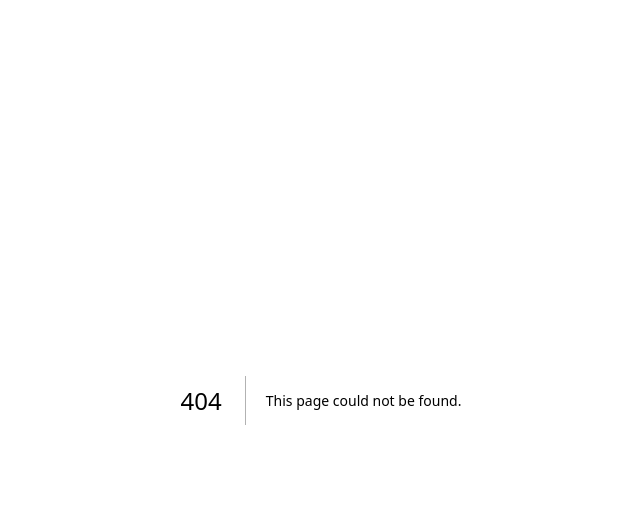
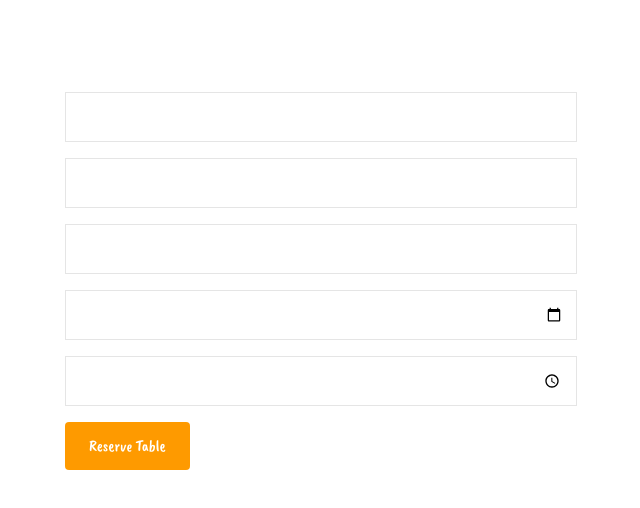
Before and after one commit to codestack-io/reservation-system, a Next.js app: page /reservation in a window 1280 px wide. Before the commit this address had no page. Shown: the top 508 px of the page, without its empty margins (319-959 px from the left). Built offline with nearby package versions, Linux system fonts and the light colour scheme.

Commit message:
add reservation routes

```diff
--- /dev/null
+++ b/app/api/availability/route.ts
@@ -0,0 +1,68 @@
+import { NextRequest, NextResponse } from "next/server";
+import connectDB from "@/lib/mongodb";
+
+import Table from "../../models/table";
+import Reservation from "../../models/reservations";
+
+export async function GET(req: NextRequest) {
+  try {
+    await connectDB;
+
+    const searchParams = req.nextUrl.searchParams;
+
+    const date = searchParams.get("date");
+    const time = searchParams.get("time");
+    const guests = Number(searchParams.get("guests"));
+
+    if (!date || !time || !guests) {
+      return NextResponse.json(
+        {
+          success: false,
+          message: "date, time and guests are required",
+        },
+        { status: 400 }
+      );
+    }
+
+    // Get reservations for selected slot
+    const reservations = await Reservation.find({
+      date,
+      time,
+      status: {
+        $in: ["confirmed", "pending"],
+      },
+    });
+
+    // Reserved table ids
+    const reservedTableIds = reservations.map(
+      (reservation) => reservation.tableId
+    );
+
+    // Available tables
+    const availableTables = await Table.find({
+      _id: {
+        $nin: reservedTableIds,
+      },
+      capacity: {
+        $gte: guests,
+      },
+      status: "available",
+    });
+
+    return NextResponse.json({
+      success: true,
+      count: availableTables.length,
+      tables: availableTables,
+    });
+  } catch (error) {
+    console.error(error);
+
+    return NextResponse.json(
+      {
+        success: false,
+        message: "Failed to check availability",
+      },
+      { status: 500 }
+    );
+  }
+}
--- /dev/null
+++ b/app/api/reservations/route.ts
@@ -0,0 +1,38 @@
+import { NextResponse } from "next/server";
+import connectDB from "@/lib/mongodb";
+import Reservation from "../../models/reservations";
+
+export async function GET() {
+  try {
+    await connectDB;
+
+    const reservations = await Reservation.find();
+
+    return NextResponse.json(reservations);
+  } catch (error) {
+    return NextResponse.json(
+      { message: "Failed to fetch reservations" },
+      { status: 500 }
+    );
+  }
+}
+
+export async function POST(req: Request) {
+  try {
+    await connectDB;
+
+    const body = await req.json();
+
+    const reservation = await Reservation.create(body);
+
+    return NextResponse.json(
+      reservation,
+      { status: 201 }
+    );
+  } catch (error) {
+    return NextResponse.json(
+      { message: "Failed to create reservation" },
+      { status: 500 }
+    );
+  }
+}
--- a/app/dashboard/reservation/page.tsx
+++ b/app/dashboard/reservation/page.tsx
@@ -106,12 +106,12 @@ export default function ReservationsPage() {
   }
 
   return (
-    <div className="max-w-[1400px] mx-auto p-6 bg-white min-h-screen">
+    <div className="max-w-350 mx-auto p-6 bg-white min-h-screen">
       {/* Header Breadcrumb */}
       <div className="flex gap-6 border-b border-gray-100 pb-3 mb-6 text-sm font-medium text-gray-400">
         <button className="hover:text-gray-600">Reservation list</button>
         <button className="hover:text-gray-600">Reservation detail</button>
-        <button className="text-gray-800 border-b-2 border-amber-400 pb-3 -mb-[14px]">
+        <button className="text-gray-800 border-b-2 border-amber-400 pb-3 -mb-3.5">
           Table Reservation
         </button>
       </div>
@@ -120,7 +120,7 @@ export default function ReservationsPage() {
         {/* Left Side: Layout Grid Map */}
         <div className="lg:col-span-3">
           <div className="flex flex-wrap gap-3 mb-8">
-            {(["Regular", "VIP", "Smoking Room", "Dinner"] as const).map((tab) => (
+            {(["Regular", "VIP"] as const).map((tab) => (
               <button
                 key={tab}
                 onClick={() => {
--- /dev/null
+++ b/app/models/reservations.ts
@@ -0,0 +1,57 @@
+import mongoose from "mongoose";
+
+const ReservationSchema = new mongoose.Schema(
+  {
+    customerName: {
+      type: String,
+      required: true,
+    },
+
+    email: {
+      type: String,
+      required: true,
+    },
+
+    phone: {
+      type: String,
+      required: true,
+    },
+
+    tableId: {
+      type: mongoose.Schema.Types.ObjectId,
+      ref: "Table",
+      required: true,
+    },
+
+    guests: {
+      type: Number,
+      required: true,
+    },
+
+    date: {
+      type: String,
+      required: true,
+    },
+
+    time: {
+      type: String,
+      required: true,
+    },
+
+    specialRequest: {
+      type: String,
+    },
+
+    status: {
+      type: String,
+      enum: ["pending", "confirmed", "cancelled"],
+      default: "pending",
+    },
+  },
+  {
+    timestamps: true,
+  }
+);
+
+export default mongoose.models.Reservation ||
+  mongoose.model("Reservation", ReservationSchema);
--- /dev/null
+++ b/app/reservation/failed/page.tsx
@@ -0,0 +1,18 @@
+import Link from "next/link";
+
+export default function FailedPage() {
+  return (
+    <div className="text-center py-20">
+      <h1 className="text-4xl font-bold text-red-600">
+        Reservation Failed
+      </h1>
+
+      <Link
+        href="/reservation"
+        className="mt-6 inline-block"
+      >
+        Try Again
+      </Link>
+    </div>
+  );
+}
--- /dev/null
+++ b/app/reservation/page.tsx
@@ -0,0 +1,126 @@
+"use client";
+
+import { useState } from "react";
+import { useRouter } from "next/navigation";
+
+export default function ReservationPage() {
+  const router = useRouter();
+
+  const [form, setForm] = useState({
+    customerName: "",
+    email: "",
+    phone: "",
+    guests: 2,
+    date: "",
+    time: "",
+    tableId: "",
+    specialRequest: "",
+  });
+
+  const handleSubmit = async (
+    e: React.FormEvent
+  ) => {
+    e.preventDefault();
+
+    const res = await fetch(
+      "/api/reservations",
+      {
+        method: "POST",
+        headers: {
+          "Content-Type":
+            "application/json",
+        },
+        body: JSON.stringify(form),
+      }
+    );
+
+    if (res.ok) {
+      router.push("/reservation/success");
+    } else {
+      router.push("/reservation/failed");
+    }
+  };
+
+  return (
+    <div className="max-w-xl mx-auto p-8">
+      <h1 className="text-3xl font-bold mb-6">
+        Book a Table
+      </h1>
+
+      <form
+        onSubmit={handleSubmit}
+        className="space-y-4"
+      >
+        <input
+          type="text"
+          placeholder="Name"
+          className="w-full border p-3"
+          value={form.customerName}
+          onChange={(e) =>
+            setForm({
+              ...form,
+              customerName: e.target.value,
+            })
+          }
+        />
+
+        <input
+          type="email"
+          placeholder="Email"
+          className="w-full border p-3"
+          value={form.email}
+          onChange={(e) =>
+            setForm({
+              ...form,
+              email: e.target.value,
+            })
+          }
+        />
+
+        <input
+          type="tel"
+          placeholder="Phone"
+          className="w-full border p-3"
+          value={form.phone}
+          onChange={(e) =>
+            setForm({
+              ...form,
+              phone: e.target.value,
+            })
+          }
+        />
+
+        <input
+          type="date"
+          className="w-full border p-3"
+          value={form.date}
+          onChange={(e) =>
+            setForm({
+              ...form,
+              date: e.target.value,
+            })
+          }
+        />
+
+        <input
+          type="time"
+          className="w-full border p-3"
+          value={form.time}
+          onChange={(e) =>
+            setForm({
+              ...form,
+              time: e.target.value,
+            })
+          }
+        />
+
+        <button
+          type="submit"
+          className="bg-amber-500 text-white px-6 py-3 rounded"
+        >
+          Reserve Table
+        </button>
+      </form>
+    </div>
+  );
+}
--- /dev/null
+++ b/app/reservation/status/[id]/page.tsx
@@ -0,0 +1,49 @@
+interface Props {
+  params: Promise<{
+    id: string;
+  }>;
+}
+
+export default async function StatusPage({
+  params,
+}: Props) {
+  const { id } = await params;
+
+  const res = await fetch(
+    `${process.env.NEXT_PUBLIC_URL}/api/reservations/${id}`,
+    {
+      cache: "no-store",
+    }
+  );
+
+  const reservation =
+    await res.json();
+
+  return (
+    <div className="max-w-lg mx-auto py-10">
+      <h1 className="text-2xl font-bold mb-6">
+        Reservation Status
+      </h1>
+
+      <p>
+        Name:
+        {reservation.customerName}
+      </p>
+
+      <p>
+        Date:
+        {reservation.date}
+      </p>
+
+      <p>
+        Time:
+        {reservation.time}
+      </p>
+
+      <p>
+        Status:
+        {reservation.status}
+      </p>
+    </div>
+  );
+}
--- /dev/null
+++ b/app/reservation/success/page.tsx
@@ -0,0 +1,18 @@
+import Link from "next/link";
+
+export default function SuccessPage() {
+  return (
+    <div className="text-center py-20">
+      <h1 className="text-4xl font-bold text-green-600">
+        Reservation Successful
+      </h1>
+
+      <Link
+        href="/"
+        className="mt-6 inline-block"
+      >
+        Back Home
+      </Link>
+    </div>
+  );
+}
--- /dev/null
+++ b/components/reservation/DateSelector.tsx
@@ -0,0 +1,27 @@
+"use client";
+
+interface DateSelectorProps {
+  value: string;
+  onChange: (date: string) => void;
+}
+
+export default function DateSelector({
+  value,
+  onChange,
+}: DateSelectorProps) {
+  return (
+    <div>
+      <label className="block mb-2 font-medium">
+        Select Date
+      </label>
+
+      <input
+        type="date"
+        value={value}
+        min={new Date().toISOString().split("T")[0]}
+        onChange={(e) => onChange(e.target.value)}
+        className="w-full border rounded-lg p-3"
+      />
+    </div>
+  );
+}
```
Also changed, not shown: components/reservation/ReservationForm.tsx (added).
